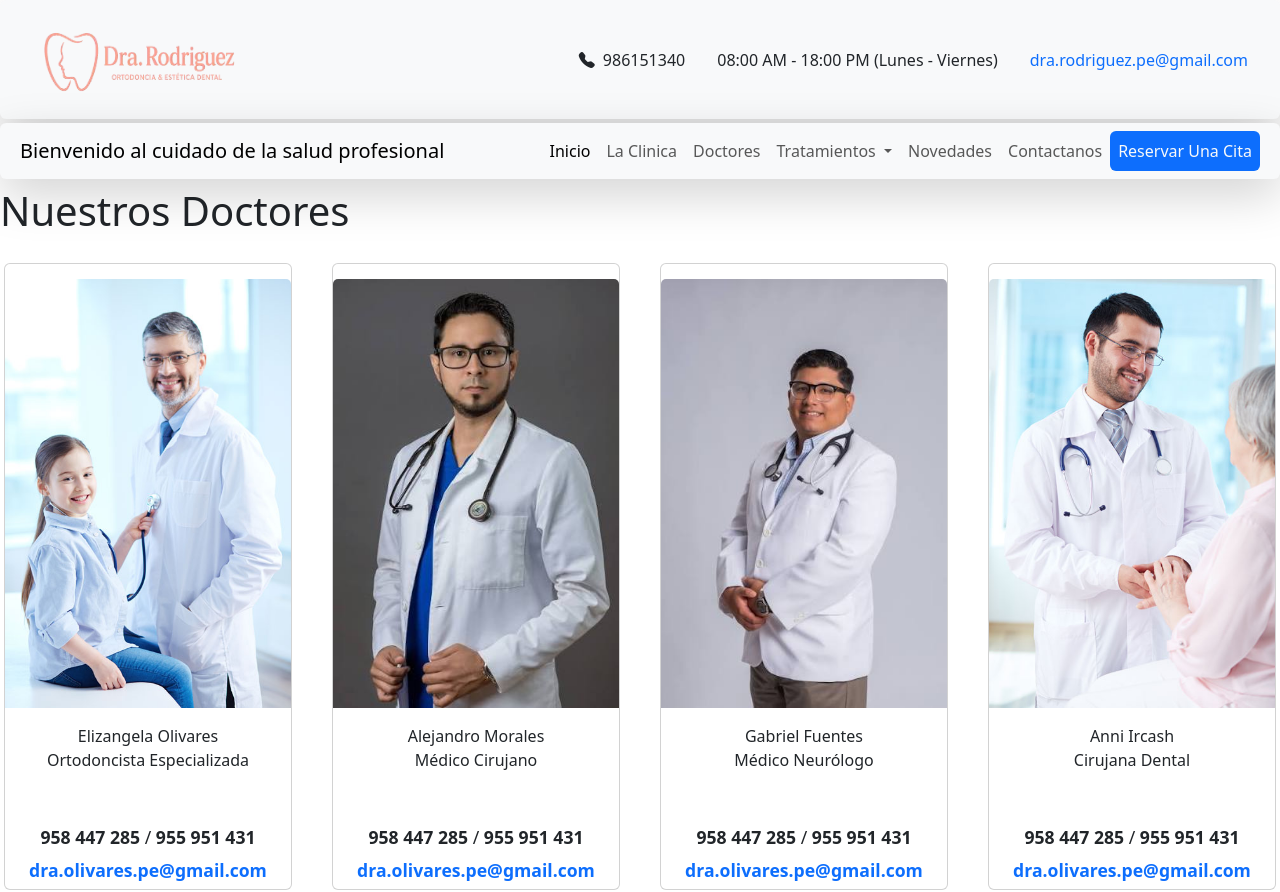
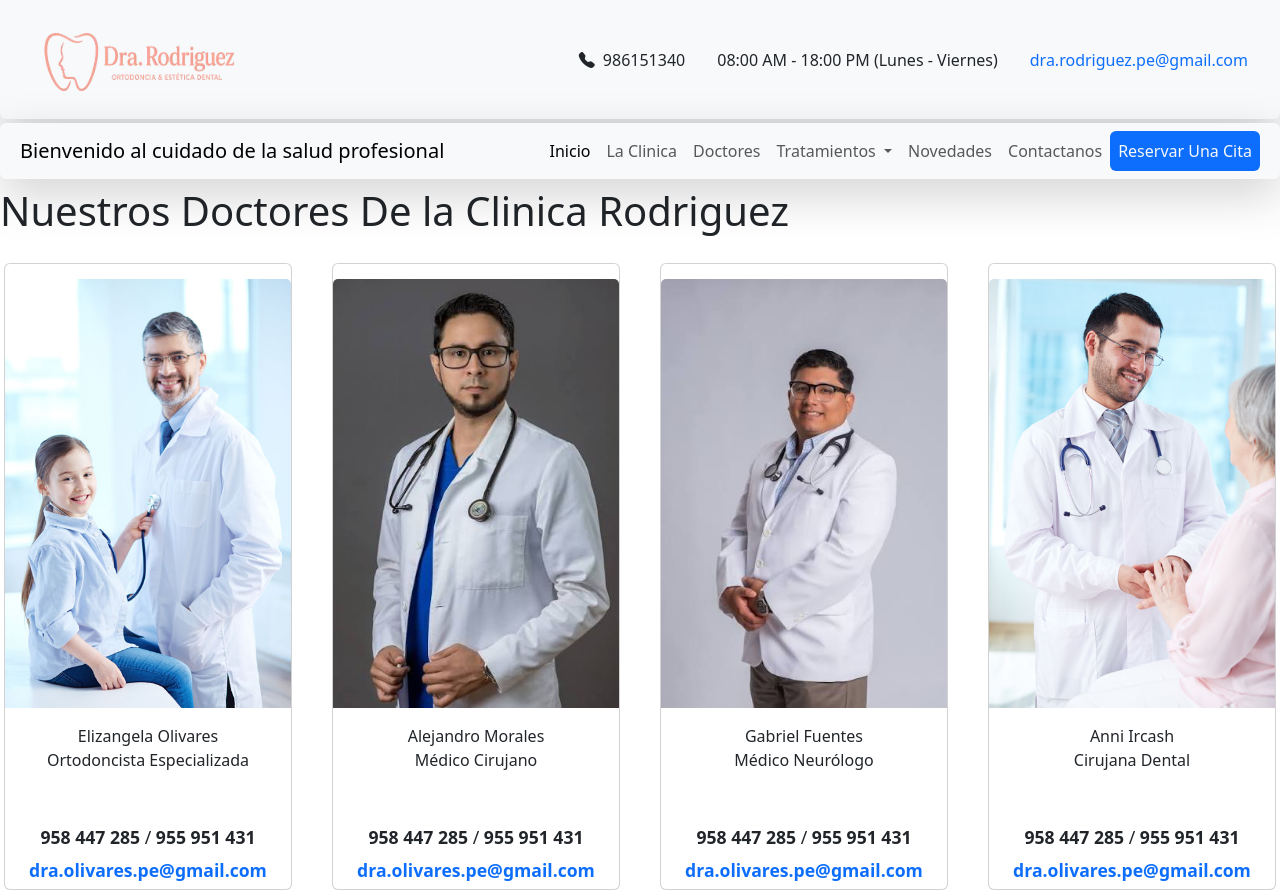
Before and after one commit to aronvaldez282-wq/clinica-dental-frontend, a plain HTML site: page frontEnd/doctores.html in a window 1280 px wide. Shown: the top 892 px of the page. Drawn offline with nearby package versions, Linux system fonts and the light colour scheme.

Commit message:
Revise doctores.html with updated doctor information
Se actualizo titulo

```diff
--- a/frontEnd/doctores.html
+++ b/frontEnd/doctores.html
@@ -1,4 +1,4 @@
-<!DOCTYPE html>
+    <!DOCTYPE html>
 <html lang="en">
 
 <head>
@@ -79,7 +79,7 @@
     </nav>
 
     <main>
-        <h1>Nuestros Doctores</h1>
+        <h1>Nuestros Doctores De la Clinica Rodriguez</h1>
 
         <div style="display: flex; flex-direction: column; align-items: center; width: 100%;">
 
```
